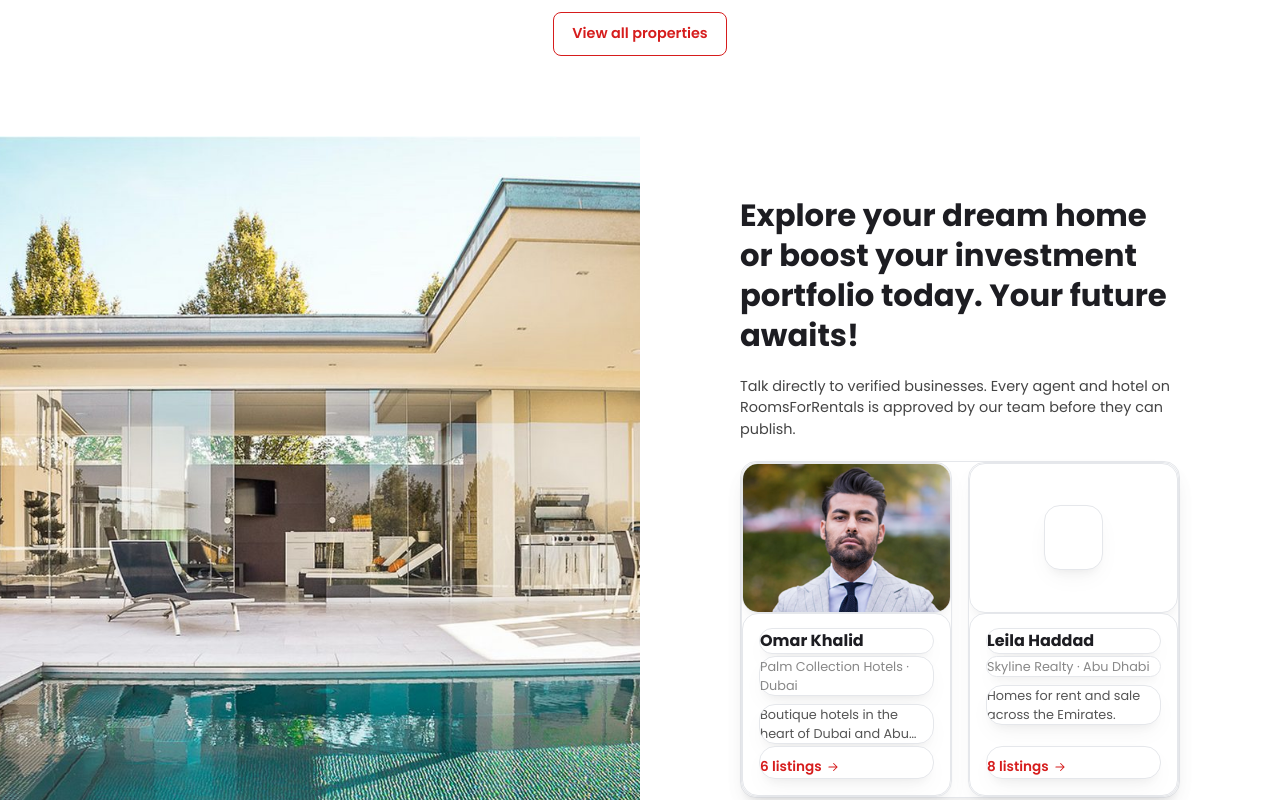
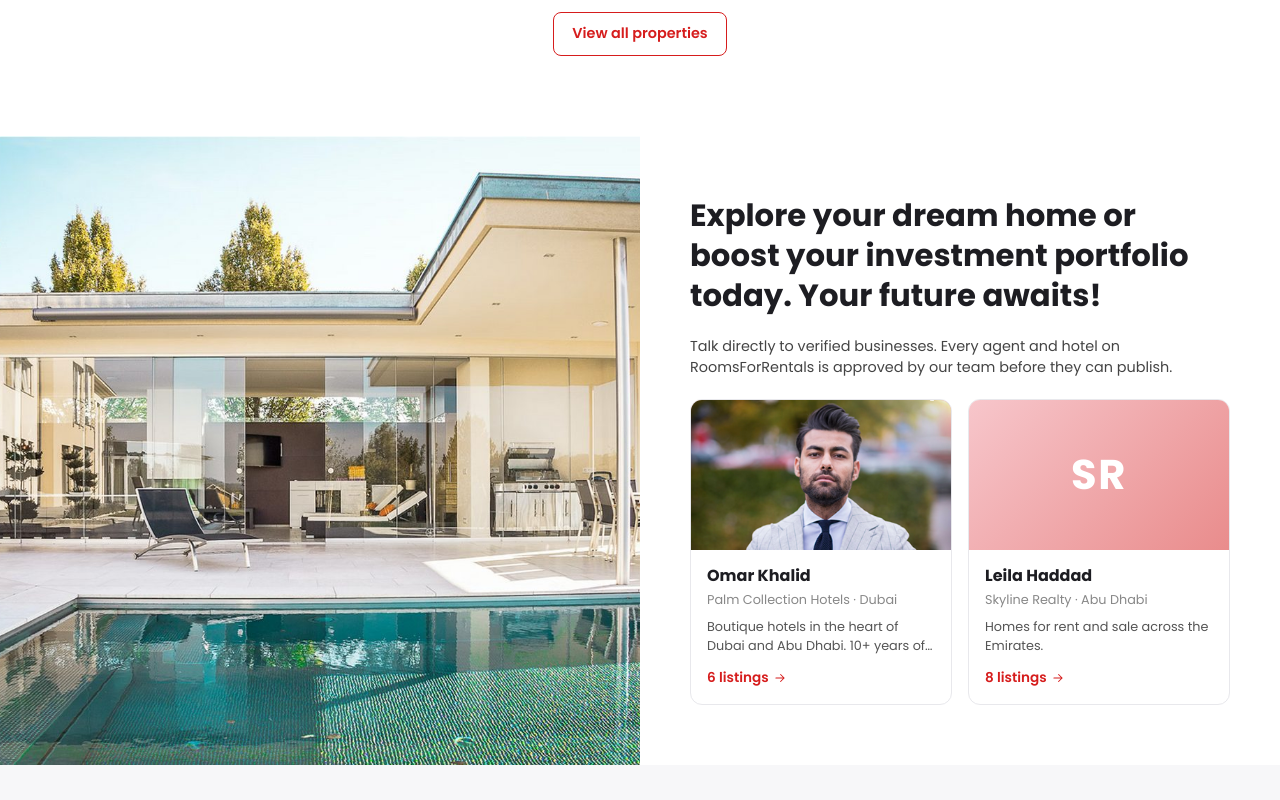
Before and after one commit to mohamedbabaaissa/RoomsFor, a React (Vite) app: page / in a window 1280 px wide. Shown: the part 1700-2500 px from the top of the page. Built offline with nearby package versions, Linux system fonts and the light colour scheme.

Commit message:
Fix layout and update portfolio component

```diff
--- a/src/pages/Home.css
+++ b/src/pages/Home.css
@@ -169,29 +169,12 @@
 }
 .dream-content {
   width: 50%;
-  background: #ffffff; /* White background */
-  padding: 60px 40px;
+  background: #ffffff; /* Changed background to white */
+  padding: 60px 50px;
   display: flex;
   flex-direction: column;
   justify-content: center;
   gap: 20px;
-}
-
-/* Constrains all content and cards inside dream-content to be narrower and centered */
-.dream-content > * {
-  max-width: 440px;
-  margin-inline: auto;
-  width: 100%;
-}
-
-/* Styles the cards so they stand out clearly against the white background */
-.dream-content .agent-card,
-.dream-content .agents-row > div,
-.dream-content [class*="agent"] {
-  background: #ffffff;
-  border: 1px solid #e5e7eb;
-  border-radius: 16px;
-  box-shadow: 0 10px 25px -5px rgba(0, 0, 0, 0.05), 0 8px 10px -6px rgba(0, 0, 0, 0.05);
 }
 
 .dream-content h2 {
```
